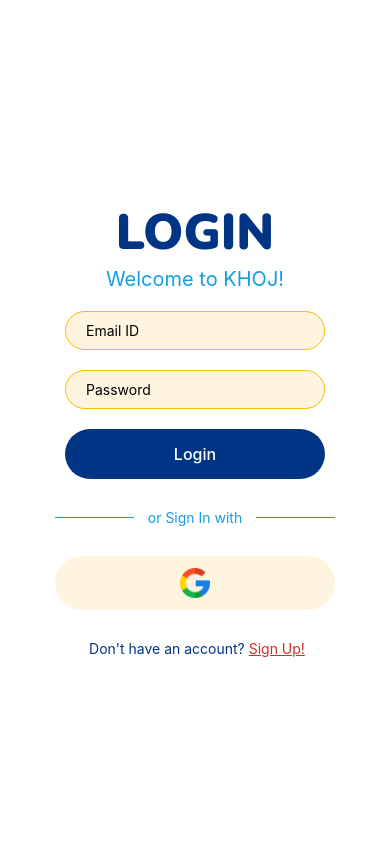
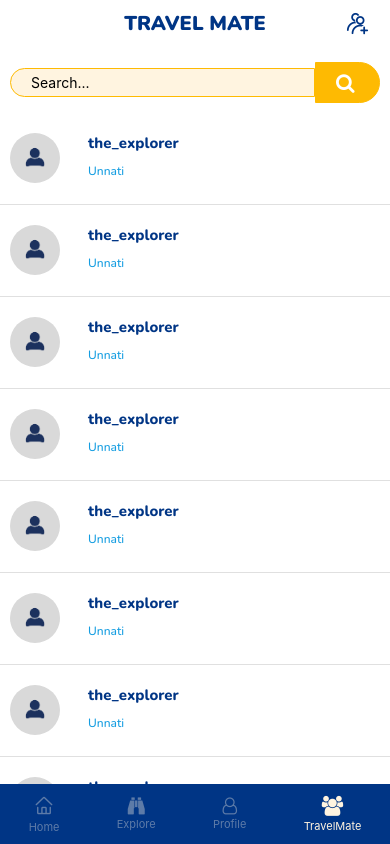
Before and after one commit to unnati1201/KHOJ_APP, a React Native app in the folder khoj/: screen /TravelMate in a window 390 px wide. Built offline with nearby package versions, Linux system fonts and the light colour scheme; no server answers.

Commit message:
minor changes

```diff
--- a/khoj/App.js
+++ b/khoj/App.js
@@ -13,6 +13,7 @@
 import EditPage from './components/Profile/EditPage';
 import Footer from './components/Footer';
 import ExplorePage from './components/ExplorePage/ExplorePage';
+import ChatPage from './components/travelMate/ChatPage';
 // import {app} from './firebase'
 // import { initializeApp } from "firebase/app";
 
@@ -72,6 +73,10 @@
           name="Footer"
           component={Footer}
         />
+        <Stack.Screen
+          name="TravelMate"
+          component={ChatPage}
+        />
       </Stack.Navigator>
     </NavigationContainer>
   );
--- a/khoj/components/ExplorePage/ExplorePage.js
+++ b/khoj/components/ExplorePage/ExplorePage.js
@@ -5,6 +5,7 @@
 import { auth } from "../../firebase"
 import { onAuthStateChanged } from 'firebase/auth';
 import Tags from "../explore/Tags"
+import SearchBar from "../SearchBar"
 
 const ExplorePage = ({navigation}) => {
     const [uid, setUid] = useState('');
@@ -50,9 +51,8 @@
     return (
         <Layout>
             <View width='100%' height='100%'>
-            <View height={60} style={{justifyContent: 'center', marginHorizontal: 10, flexDirection: 'row', alignItems: 'center'}}>
-                <Text style={styles.headerText}>EXPLORE</Text>
-            </View>
+            <Header/>
+            <SearchBar />
             <Tags filterPosts={filterPosts}/>
             <ScrollView contentContainerStyle={{ flexGrow: 1, justifyContent: 'center', marginHorizontal: 3}}>
                 <FlatList
@@ -79,14 +79,25 @@
     )
 }
 
+const Header = () => (
+    <View style={styles.headerContainer}>
+        <Text style={styles.headerText}>EXPLORE</Text>
+    </View>
+)
+
 const styles = StyleSheet.create({
+    headerContainer:{
+        flexDirection: 'row',
+        justifyContent: 'center',
+        alignItems: 'center',
+        marginTop:10,
+    },
     headerText:{
         color:'#003585',
         fontSize:20,
-        marginLeft: 5,
-        fontFamily:'NunitoBlack'
+        fontFamily:'NunitoBlack',
      },
-     images: {
+    images: {
         height: (Dimensions.get('window').width-20)/3,
         width: (Dimensions.get('window').width-20)/3,
         margin: 2,
--- a/khoj/components/Footer.js
+++ b/khoj/components/Footer.js
@@ -23,7 +23,7 @@
             color: active !== 'profile' ? '#5d7ba8' : '#FFF4E0'
         },
         groupIcon: {
-            color: active !== 'setting' ? '#5d7ba8' : '#FFF4E0'
+            color: active !== 'travelMate' ? '#5d7ba8' : '#FFF4E0'
         },
         font: {
             fontSize: 11,
@@ -49,7 +49,7 @@
                 <FontAwesomeIcon name='user-o' size={17} style={styles.profileIcon}/>
                 <Text style={[styles.font, styles.profileIcon]}>Profile</Text>
             </TouchableOpacity>
-            <TouchableOpacity style={styles.iconStyle}>
+            <TouchableOpacity style={styles.iconStyle} onPress={() => navigateOption.navigate("TravelMate")}>
                 <FontAwesomeIcon name='group' size={20} style={styles.groupIcon}></FontAwesomeIcon>
                 <Text style={[styles.font, styles.groupIcon]}>TravelMate</Text>
             </TouchableOpacity>
--- a/khoj/components/Profile/ProfilePage.js
+++ b/khoj/components/Profile/ProfilePage.js
@@ -103,12 +103,7 @@
         <Layout>
             <View width='100%' height='100%'>
             <ScrollView width="100%" nestedScrollEnabled={true}>
-                <View height={60} style={{justifyContent: 'center', marginHorizontal: 10, flexDirection: 'row', alignItems: 'center'}}>
-                    <TouchableOpacity style={{position: 'absolute', left: 10}} onPress={() => navigation.navigate("Explore")}>
-                        <Icon name="left" size={20} color="#003585"/>
-                    </TouchableOpacity>
-                    <Text style={styles.headerText}>PROFILE</Text>
-                </View>
+                <Header/>
                 <View style={styles.profileheader}>
                     <View style={{alignItems: 'center'}}>
                         <ProfileImage source={profileUrl}/>
@@ -215,6 +210,12 @@
     )
 }
 
+const Header = () => (
+    <View style={styles.headerContainer}>
+        <Text style={styles.headerText}>PROFILE</Text>
+    </View>
+)
+
 const styles = StyleSheet.create({
     profileheader: {
         justifyContent: 'space-between',
@@ -266,10 +267,16 @@
         margin: 2,
         marginBottom: 0
     },
+    headerContainer:{
+        flexDirection: 'row',
+        justifyContent: 'center',
+        alignItems: 'center',
+        marginTop:10,
+        marginBottom:10,
+    },
     headerText:{
         color:'#003585',
         fontSize:20,
-        marginLeft: 5,
-        fontFamily:'NunitoBlack'
-     }
+        fontFamily:'NunitoBlack',
+     },
 })
--- a/khoj/components/travelMate/ChatPage.js
+++ b/khoj/components/travelMate/ChatPage.js
@@ -1,14 +1,26 @@
 import { View, Text, StyleSheet, TouchableOpacity, Image, ScrollView, TextInput, FlatList} from 'react-native';
-import React, {useState, useEffect} from 'react';
+import React, {useState} from 'react';
 import { SafeAreaView } from 'react-native-safe-area-context';
 import { Divider } from 'react-native-elements';
 import FontContainer from '../FontContainer';
 import Icon from 'react-native-vector-icons/AntDesign';
 import SearchBar from '../SearchBar';
+import { auth } from "../../firebase"
+import { onAuthStateChanged } from 'firebase/auth';
+import Footer from "../Footer";
 
 const data=[1, 2, 3, 4, 5, 6, 7, 8, 9, 10, 11, 12]
 
 const ChatPage = ({navigation}) => {
+    const [uid, setUid] = useState('');
+    onAuthStateChanged(auth, (user) => {
+        if(user){
+            setUid(user.uid)
+        }else{
+          console.log("signed out")
+        }
+      })
+
   return (
     <FontContainer>
         <SafeAreaView style={{backgroundColor:'#FFFFFF', flex: 1}}>
@@ -25,6 +37,7 @@
                     )
                 }}
                 />
+                <Footer active='travelMate' uid={uid} navigateOption={navigation}></Footer>
             </View>
         </SafeAreaView>
         </FontContainer>
```
